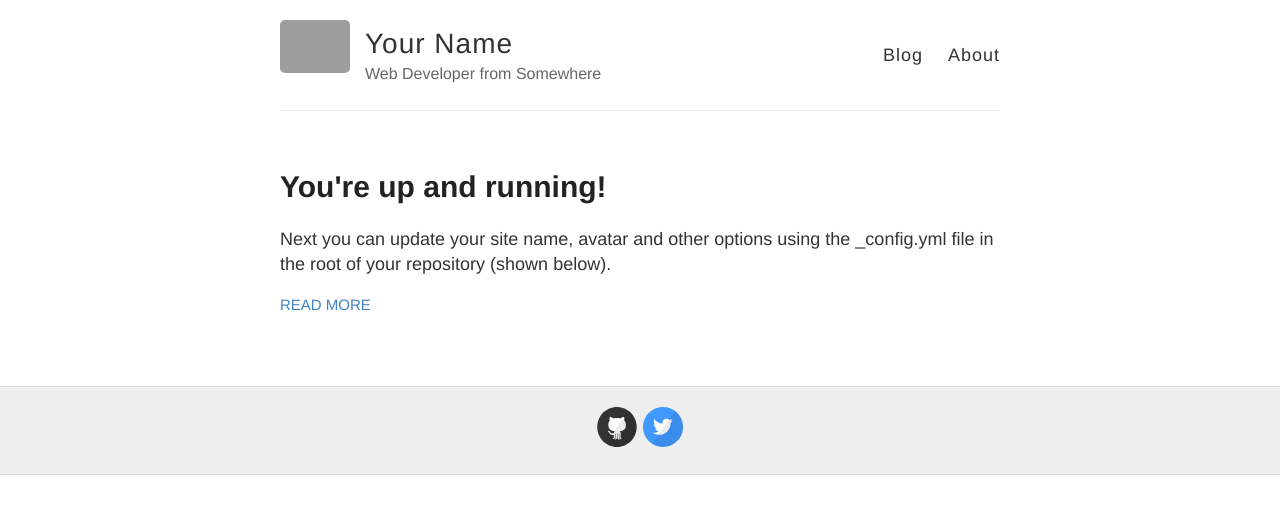
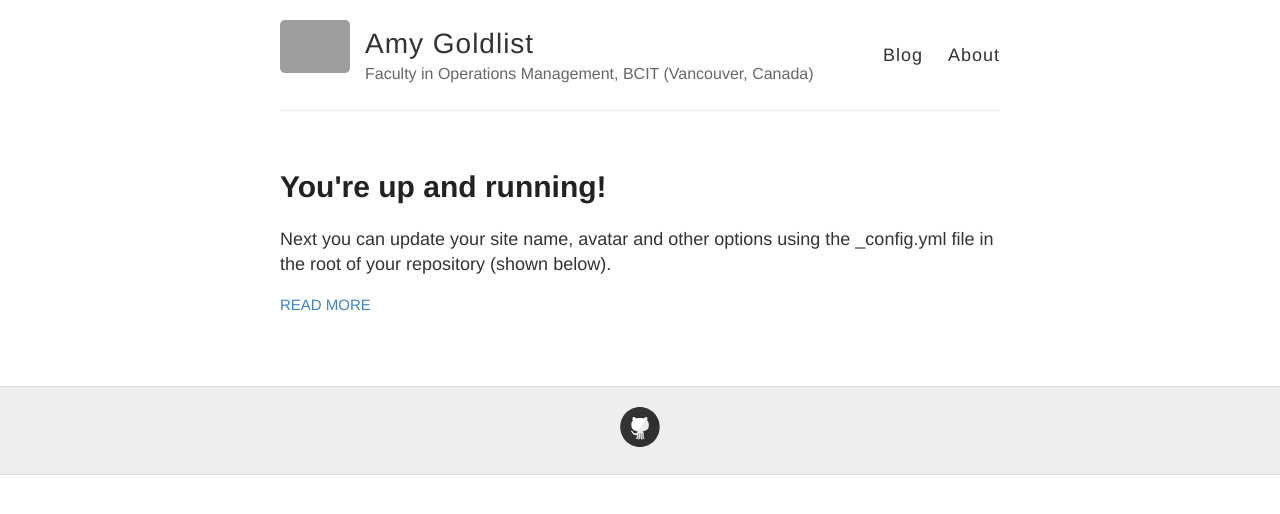
Before and after one commit to amygoldlist/amygoldlist.github.io, a Jekyll site: the page built from index.html, in a window 1280 px wide. Shown: the top 514 px of the page. Built offline with Jekyll 4.4.1, drawn with Linux system fonts in a browser that asks for light colours; grey boxes are pictures that could not be loaded.

Commit message:
personalized _config.yml

```diff
--- a/_config.yml
+++ b/_config.yml
@@ -3,10 +3,10 @@
 #
 
 # Name of your site (displayed in the header)
-name: Your Name
+name: Amy Goldlist
 
 # Short bio or description (displayed in the header)
-description: Web Developer from Somewhere
+description: Faculty in Operations Management, BCIT (Vancouver, Canada)
 
 # URL of your avatar or profile pic (you could use your GitHub profile pic)
 avatar: https://raw.githubusercontent.com/barryclark/jekyll-now/master/images/jekyll-logo.png
@@ -21,12 +21,12 @@
   email:
   facebook:
   flickr:
-  github: barryclark/jekyll-now
+  github: amygoldlist
   instagram:
   linkedin:
   pinterest:
   rss: # just type anything here for a working RSS icon
-  twitter: jekyllrb
+  twitter:
   stackoverflow: # your stackoverflow profile, e.g. "users/50476/bart-kiers"
   youtube: # channel/<your_long_string> or user/<user-name>
   googleplus: # anything in your profile username that comes after plus.google.com/
```
